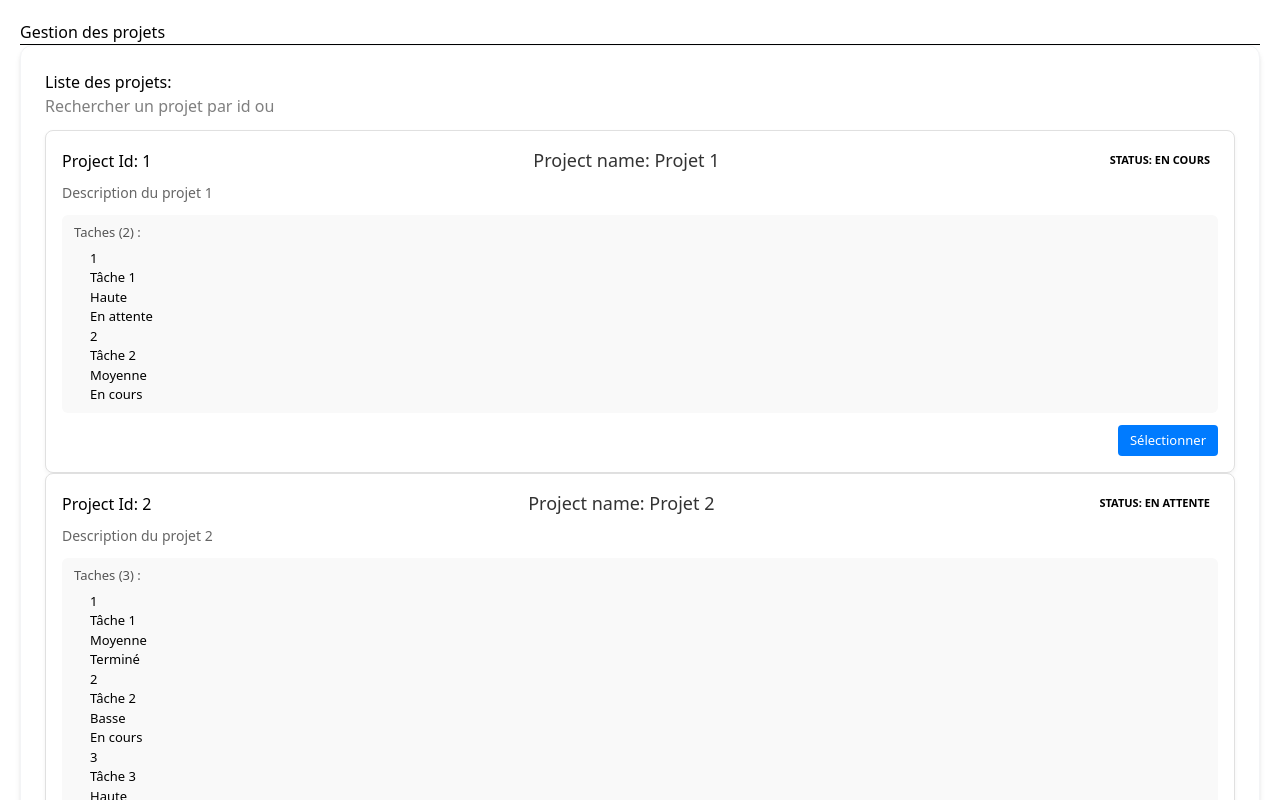
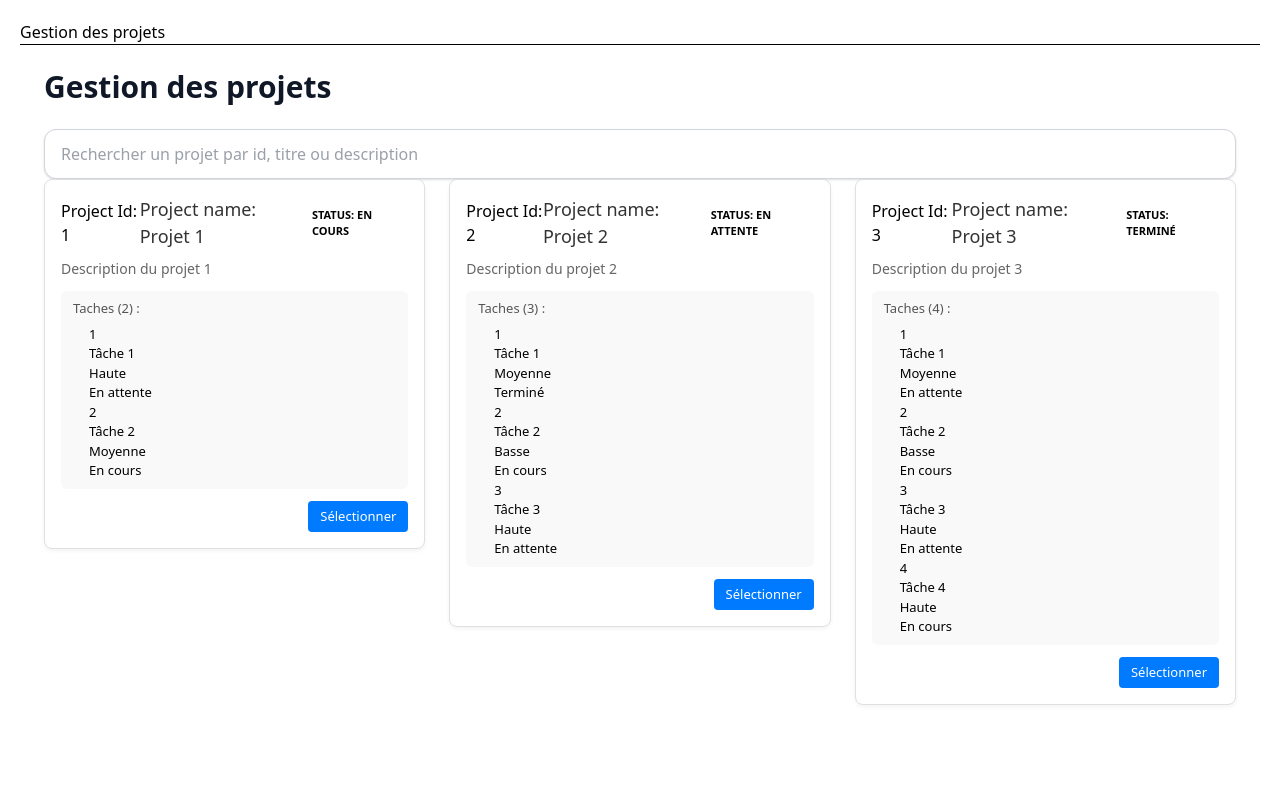
Before and after one commit to Yassine-Turki-git-hub/TaskFlow, an Angular app: page / in a window 1280 px wide. Shown: the top 800 px of the page. Built offline with nearby package versions, Linux system fonts and the light colour scheme.

Commit message:
ajout de l'implementation des signals dans le search term et de RxJS

```diff
--- a/src/app/features/projects/components/project-list/project-list.html
+++ b/src/app/features/projects/components/project-list/project-list.html
@@ -1,16 +1,21 @@
-<div class="bg-white rounded-xl shadow-md p-6 border border-gray-100 hover:shadow-lg transition-shadow duration-300 flex flex-col justify-between cursor-pointer">
-    <div>
-        <h1>Liste des projets:</h1>
-        <!--barre de recherche de projet selon leur description ou nom ou l'id-->
-        <div class="flex justify-between items-start gap-4 mb-3">
-            <input type="text" placeholder="Rechercher un projet par id ou nom ou description" [(ngModel)]="searchTerm" (input)="onSearchChange()"/>
-        </div>
+<div class="max-w-7xl mx-auto p-6">
+    <h2 class="text-3xl font-extrabold text-gray-900 mb-6">Gestion des projets</h2>
+    <div class="mb-8">
+        <input
+            type="text"
+            placeholder="Rechercher un projet par id, titre ou description"
+            [ngModel]="searchTerm()"
+            (ngModelChange)="searchTerm.set($event)"
+            class="w-full px-4 py-3 rounded-xl border border-gray-300 focus:ring-2 focus:ring-blue-500 focus:outline-none shadow-sm text-gray-700 bg-white"
+        />
         <!--Liste des proejct cards-->
-        <div class="cards-grid">
-            @for (proj of filteredProjects; track proj.id) {
-                <app-project-card [project]="proj" (selectProject)="handleProjectSelection($event)"></app-project-card>
+        <div class="grid grid-cols-1 md:grid-cols-2 lg:grid-cols-3 gap-6">
+            @for (proj of filteredProjects(); track proj.id) {
+                <app-project-card [project]="proj"></app-project-card>
             } @empty {
-                <p>Aucun projet.</p>
+                <div class="col-span-full text-center py-12 bg-gray-50 rounded-xl border border-dashed border-gray-300">
+                    <p class="text-gray-500 text-lg">Aucun projet ne correspond à votre recherche.</p>
+                </div>
             }
         </div>
     </div>
--- a/src/app/features/projects/components/project-list/project-list.ts
+++ b/src/app/features/projects/components/project-list/project-list.ts
@@ -1,4 +1,4 @@
-import { Component, inject, OnInit } from '@angular/core';
+import { Component, computed, inject, OnInit, signal } from '@angular/core';
 import { CommonModule } from '@angular/common';
 import { FormsModule } from '@angular/forms';
 import { ProjectCard } from '../project-card/project-card';
@@ -14,21 +14,23 @@ import { ProjectModel } from '../../models/project.model';
 })
 export class ProjectList implements OnInit {
   private projectService = inject(ProjectService);
-  projects: ProjectModel[] = [];
-  filteredProjects: ProjectModel[] = [];
-  searchTerm: string= '';
+  projects = signal<ProjectModel[]>([]);
+  searchTerm = signal<string>('');
+  filteredProjects = computed(() =>{
+    const term = this.searchTerm().toLowerCase().trim();
+    const currentProjects = this.projects();
+    if (!term){
+      return currentProjects;
+    }
+
+    return currentProjects.filter(project => project.id.toString() === term || project.name.toLowerCase().includes(term) || project.description.toLowerCase().includes(term));
+  } );
+
 
   ngOnInit(): void {
-      this.projects = this.projectService.getProjects();
-      this.filteredProjects = [...this.projects];
-  }
-  onSearchChange() : void {
-    const term = this.searchTerm.toLowerCase().trim();
-    if (!term) {
-      this.filteredProjects = [...this.projects];
-      return;
-    }
-    this.filteredProjects = this.projects.filter(project => project.id.toString() === term || project.name.toLowerCase().includes(term) || project.description.toLowerCase().includes(term));
+      this.projectService.getProjects$().subscribe(projectsData => {
+        this.projects.set(projectsData);
+      });
   }
   handleProjectSelection(selectedProject: ProjectModel): void {
     console.log("Projet sélectionné:", selectedProject.name);
```
